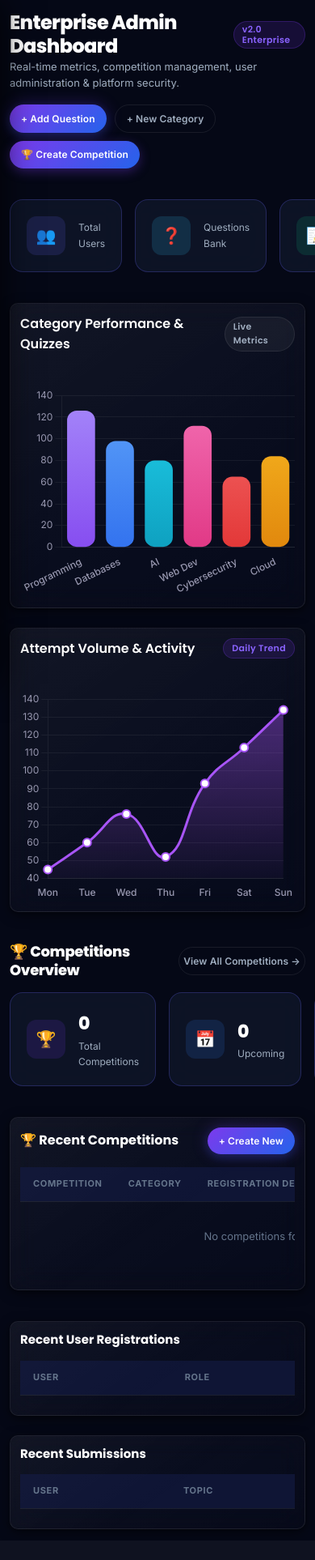
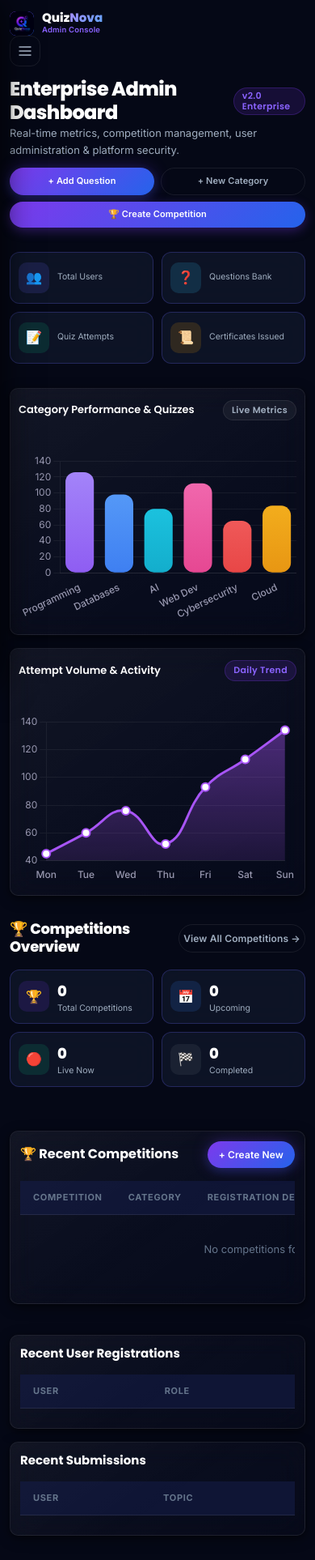
Before and after one commit to mahantheshganiga05/QuizNova, a Python web app: template templates/admin/dashboard.html in a window 390 px wide. Shown: the whole page at 81% size. Before the commit the page ends 1898 px from the top, so only its background shows below. Run offline with Jinja, Linux system fonts and the light colour scheme; the template is opened without the code that fills it, so the values that code supplies are empty; some libraries are stand-ins or nearby versions.

Commit message:
Fix Admin Dashboard mobile responsive layout with 2-col KPI grids, 1-col charts stack, and responsive table wrappers

```diff
--- a/templates/admin/dashboard.html
+++ b/templates/admin/dashboard.html
@@ -4,7 +4,7 @@
 {% block navbar %}{% endblock %}
 {% block footer %}{% endblock %}
 {% block extra_css %}
-<link rel="stylesheet" href="{{ url_for('static', filename='css/dashboard.css') }}">
+<link rel="stylesheet" href="{{ url_for('static', filename='css/dashboard.css') }}?v=20260816_v7">
 <style>
   .admin-stat-card {
     background: rgba(15, 23, 42, 0.8);
@@ -20,6 +20,123 @@
     width: 48px; height: 48px; border-radius: 12px;
     display: flex; align-items: center; justify-content: center;
     font-size: 20px; flex-shrink: 0;
+  }
+  .admin-kpi-grid,
+  .admin-comp-grid {
+    display: grid;
+    grid-template-columns: repeat(4, 1fr);
+    gap: 16px;
+    margin-bottom: 24px;
+  }
+
+  /* MOBILE RESPONSIVE OVERRIDES (max-width: 767px) */
+  @media (max-width: 767px) {
+    .dash-topbar {
+      flex-direction: column !important;
+      align-items: flex-start !important;
+      gap: 12px !important;
+      margin-bottom: 16px !important;
+    }
+    .dash-topbar > div:last-child {
+      width: 100% !important;
+      display: grid !important;
+      grid-template-columns: repeat(2, minmax(0, 1fr)) !important;
+      gap: 8px !important;
+    }
+    .dash-topbar > div:last-child .btn {
+      width: 100% !important;
+      justify-content: center !important;
+      font-size: 11px !important;
+      padding: 7px 4px !important;
+      text-align: center !important;
+    }
+    .dash-topbar > div:last-child a:last-child {
+      grid-column: 1 / -1 !important;
+    }
+    .admin-kpi-grid,
+    .admin-comp-grid {
+      grid-template-columns: repeat(2, minmax(0, 1fr)) !important;
+      gap: 10px !important;
+      margin-bottom: 16px !important;
+      width: 100% !important;
+      box-sizing: border-box !important;
+    }
+    .admin-stat-card {
+      padding: 12px 10px !important;
+      gap: 10px !important;
+      border-radius: 12px !important;
+      width: 100% !important;
+      min-width: 0 !important;
+      box-sizing: border-box !important;
+    }
+    .admin-stat-icon {
+      width: 38px !important;
+      height: 38px !important;
+      font-size: 16px !important;
+      border-radius: 10px !important;
+    }
+    .admin-stat-card div div:first-child {
+      font-size: 18px !important;
+    }
+    .admin-stat-card div div:last-child {
+      font-size: 10.5px !important;
+      line-height: 1.2 !important;
+    }
+    .dash-grid {
+      display: flex !important;
+      flex-direction: column !important;
+      gap: 16px !important;
+      width: 100% !important;
+      box-sizing: border-box !important;
+      margin-bottom: 16px !important;
+    }
+    .chart-card {
+      width: 100% !important;
+      max-width: 100% !important;
+      box-sizing: border-box !important;
+      overflow: hidden !important;
+      padding: 14px 10px !important;
+    }
+    .chart-wrap {
+      width: 100% !important;
+      max-width: 100% !important;
+      height: 210px !important;
+      position: relative !important;
+    }
+    .chart-title {
+      font-size: 13px !important;
+      flex-wrap: wrap !important;
+      gap: 6px !important;
+    }
+    .data-table-wrap {
+      width: 100% !important;
+      max-width: 100% !important;
+      overflow-x: auto !important;
+      -webkit-overflow-scrolling: touch !important;
+      box-sizing: border-box !important;
+    }
+    .data-table {
+      min-width: 520px !important;
+      width: 100% !important;
+    }
+  }
+
+  @media (max-width: 380px) {
+    .admin-stat-card {
+      padding: 10px 8px !important;
+      gap: 8px !important;
+    }
+    .admin-stat-icon {
+      width: 32px !important;
+      height: 32px !important;
+      font-size: 14px !important;
+    }
+    .admin-stat-card div div:first-child {
+      font-size: 16px !important;
+    }
+    .admin-stat-card div div:last-child {
+      font-size: 9.5px !important;
+    }
   }
 </style>
 {% endblock %}
@@ -66,8 +183,24 @@
   <!-- Main Content -->
   <main class="dash-main" aria-label="Admin Dashboard">
 
+    <!-- Mobile Header Bar -->
+    <div class="dash-mobile-top-bar">
+      <a href="{{ url_for('public.home') }}" class="dash-mobile-logo-link" style="display:flex;align-items:center;gap:10px;text-decoration:none;">
+        <div style="width:30px;height:30px;border-radius:8px;overflow:hidden;flex-shrink:0;display:flex;align-items:center;justify-content:center;background:linear-gradient(135deg,#7c3aed,#2563eb);">
+          <img src="{{ url_for('static', filename='images/quiznova_logo.jpg') }}" alt="QuizNova" style="width:30px;height:30px;object-fit:cover;border-radius:8px;">
+        </div>
+        <div>
+          <div style="font-family:'Poppins',sans-serif;font-size:15px;font-weight:800;color:white;line-height:1;">Quiz<span style="background:linear-gradient(135deg,#a78bfa,#60a5fa);-webkit-background-clip:text;-webkit-text-fill-color:transparent;background-clip:text;">Nova</span></div>
+          <div style="font-size:9.5px;color:var(--brand-purple-light);font-weight:600;letter-spacing:0.02em;">Admin Console</div>
+        </div>
+      </a>
+      <button class="mobile-sidebar-btn" id="sidebar-toggle" aria-label="Open sidebar">
+        <svg width="20" height="20" viewBox="0 0 24 24" fill="none" stroke="currentColor" stroke-width="2"><line x1="3" y1="12" x2="21" y2="12"/><line x1="3" y1="6" x2="21" y2="6"/><line x1="3" y1="18" x2="21" y2="18"/></svg>
+      </button>
+    </div>
+
     <!-- Top Bar -->
-    <div class="dash-topbar" style="margin-bottom:24px;display:flex;align-items:center;justify-content:space-between;flex-wrap:wrap;gap:16px;">
+    <div class="dash-topbar admin-header-topbar" style="margin-bottom:24px;display:flex;align-items:center;justify-content:space-between;flex-wrap:wrap;gap:16px;">
       <div>
         <h1 class="font-display" style="font-size:24px;font-weight:800;color:white;display:flex;align-items:center;gap:10px;">
           Enterprise Admin Dashboard
@@ -84,7 +217,7 @@
     </div>
 
     <!-- Top Statistics Cards -->
-    <div style="display:grid;grid-template-columns:repeat(4,1fr);gap:16px;margin-bottom:24px;">
+    <div class="admin-kpi-grid">
 
       <div class="admin-stat-card">
         <div class="admin-stat-icon" style="background:rgba(108,99,255,0.15);color:var(--brand-purple-light);">👥</div>
@@ -154,7 +287,7 @@
         <a href="{{ url_for('admin.competitions') }}" class="btn btn-ghost btn-sm" style="font-size:12px;">View All Competitions →</a>
       </div>
 
-      <div style="display:grid;grid-template-columns:repeat(4,1fr);gap:16px;">
+      <div class="admin-comp-grid">
         <div class="admin-stat-card">
           <div class="admin-stat-icon" style="background:rgba(124,58,237,0.15);color:#C084FC;">🏆</div>
           <div>
```
